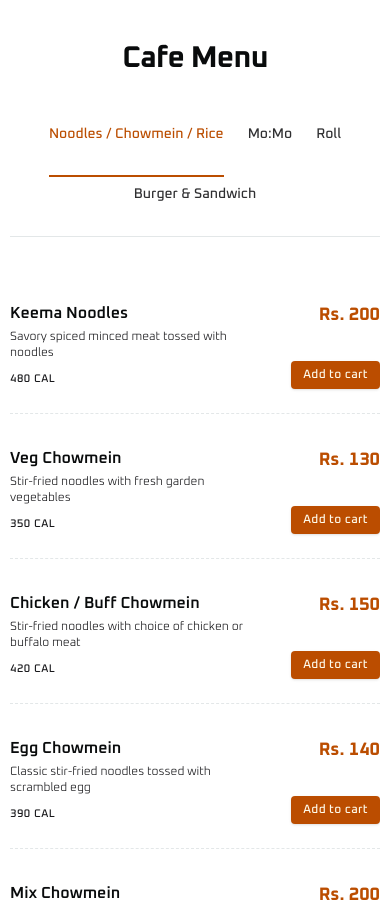
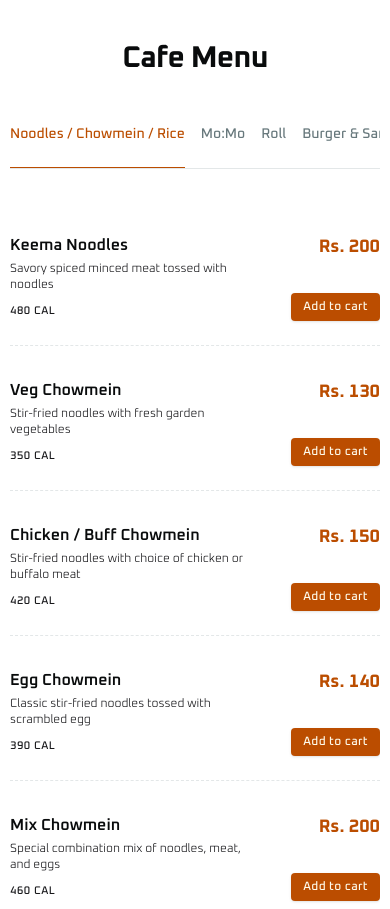
Before and after one commit to pradhuman22/oyo-cafe, a Next.js app: page / in a window 390 px wide. Shown: the part 1980-2889 px from the top of the page. Built offline with nearby package versions, Linux system fonts and the light colour scheme.

Commit message:
Update MenuSection styles for improved layout and responsiveness

```diff
--- a/app/_components/menu-section.tsx
+++ b/app/_components/menu-section.tsx
@@ -271,22 +271,22 @@ export function MenuSection() {
         </div>
 
         {/* Category Navigation Tabs */}
-        <div className="border-border flex flex-wrap items-center justify-center gap-6 border-b pb-4 text-sm md:gap-10 md:text-base">
+        <div className="no-scrollbar border-border flex items-center justify-start gap-4 overflow-x-auto border-b pb-3 text-sm sm:justify-center sm:gap-8 md:gap-10 md:text-base">
           {categories.map((category) => {
             const isActive = activeCategory === category;
             return (
               <button
                 key={category}
                 onClick={() => setActiveCategory(category)}
-                className={`relative pb-4 font-medium transition-colors ${
+                className={`relative shrink-0 pb-3 font-medium whitespace-nowrap transition-colors ${
                   isActive
                     ? "text-primary"
-                    : "text-secondary-foreground/90 hover:text-secondary-foreground"
+                    : "text-muted-foreground hover:text-secondary-foreground"
                 }`}
               >
                 {category}
                 {isActive && (
-                  <span className="bg-primary absolute right-0 bottom-0 left-0 -mb-4.25 h-0.5" />
+                  <span className="bg-primary absolute right-0 bottom-0 left-0 -mb-3.25 h-0.5" />
                 )}
               </button>
             );
```
